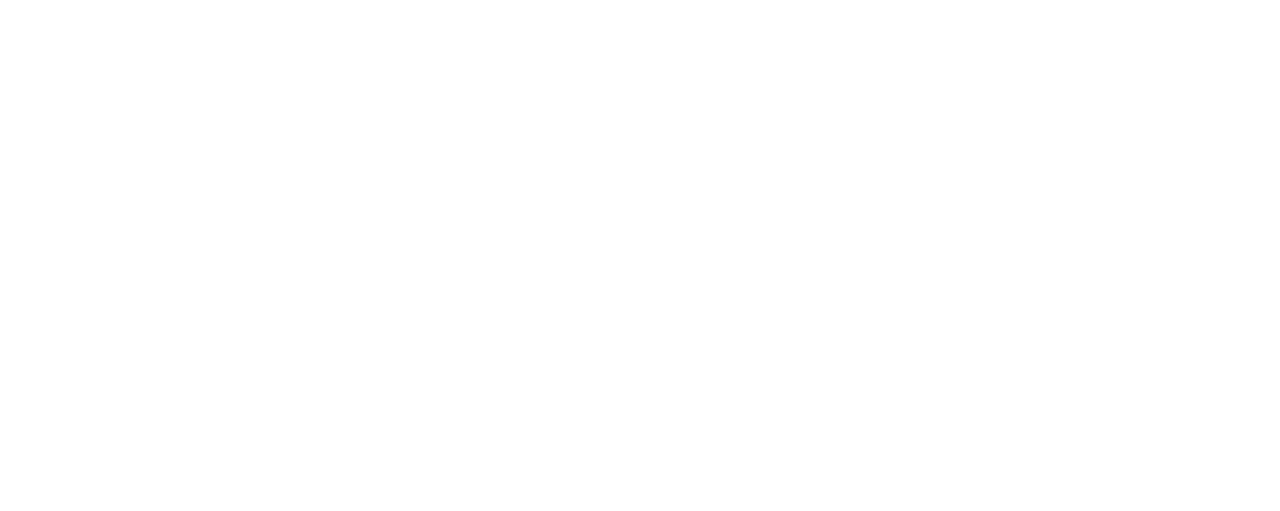
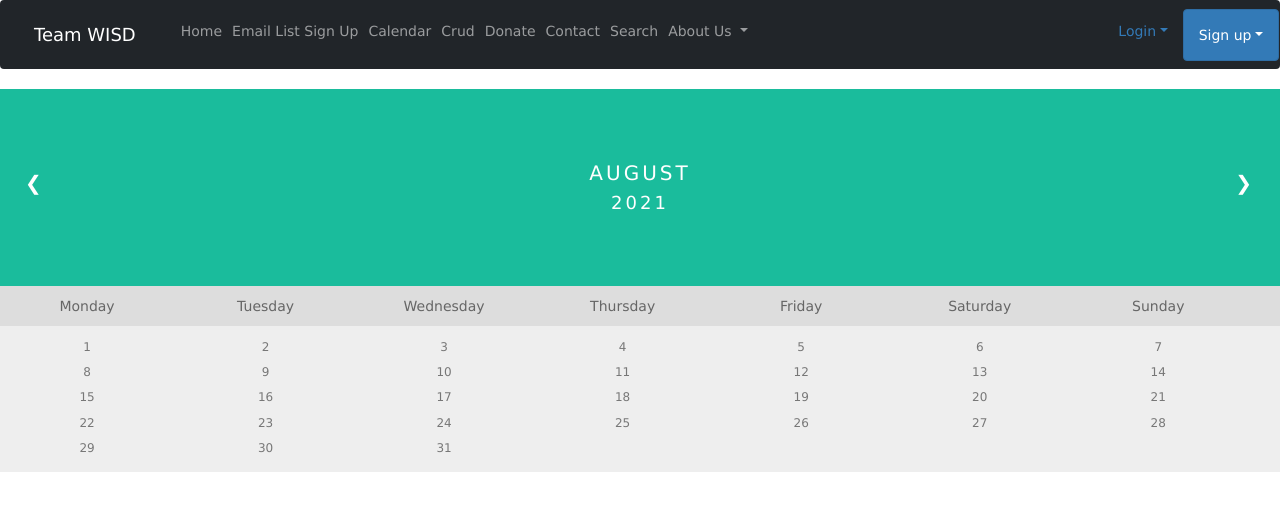
Before and after one commit to nighthawkcoders/lax, a Flask app: page /calendar/ in a window 1280 px wide. Before the commit the part shown is empty. Shown: the top 511 px of the page. Run offline with Flask 2, Linux system fonts and the light colour scheme; some libraries are stand-ins or nearby versions.

Commit message:
Calendar page fix

```diff
--- a/templates/calendar.html
+++ b/templates/calendar.html
@@ -1,10 +1,139 @@
+{% include "layouts/base.html" %}
 <!DOCTYPE html>
 <html lang="en">
 <head>
     <meta charset="UTF-8">
     <title>Title</title>
 </head>
+<style>
+ul {list-style-type: none;}
+body {font-family: Verdana, sans-serif;}
+
+/* Month header */
+.month {
+padding: 70px 25px;
+width: 100%;
+background: #1abc9c;
+text-align: center;
+}
+
+/* Month list */
+.month ul {
+margin: 0;
+padding: 0;
+}
+
+.month ul li {
+color: white;
+font-size: 20px;
+text-transform: uppercase;
+letter-spacing: 3px;
+}
+
+/* Previous button inside month header */
+.month .prev {
+float: left;
+padding-top: 10px;
+}
+
+/* Next button */
+.month .next {
+float: right;
+padding-top: 10px;
+}
+
+/* Weekdays (Mon-Sun) */
+.weekdays {
+margin: 0;
+padding: 10px 0;
+background-color:#ddd;
+}
+
+.weekdays li {
+display: inline-block;
+width: 13.6%;
+color: #666;
+text-align: center;
+}
+
+/* Days (1-31) */
+.days {
+padding: 10px 0;
+background: #eee;
+margin: 0;
+}
+
+.days li {
+list-style-type: none;
+display: inline-block;
+width: 13.6%;
+text-align: center;
+margin-bottom: 5px;
+font-size:12px;
+color: #777;
+}
+
+/* Highlight the "current" day */
+.days li .active {
+padding: 5px;
+background: #1abc9c;
+color: white !important
+}
+
+</style>
+
 <body>
+<div class="month">
+    <ul>
+        <li class="prev">&#10094;</li>
+        <li class="next">&#10095;</li>
+        <li>August<br><span style="font-size:18px">2021</span></li>
+    </ul>
+</div>
+
+<ul class="weekdays">
+    <li>Monday</li>
+    <li>Tuesday</li>
+    <li>Wednesday</li>
+    <li>Thursday</li>
+    <li>Friday</li>
+    <li>Saturday</li>
+    <li>Sunday</li>
+</ul>
+
+<ul class="days">
+    <li>1</li>
+    <li>2</li>
+    <li>3</li>
+    <li>4</li>
+    <li>5</li>
+    <li>6</li>
+    <li>7</li>
+    <li>8</li>
+    <li>9</li>
+    <li>10</li>
+    <li>11</li>
+    <li>12</li>
+    <li>13</li>
+    <li>14</li>
+    <li>15</li>
+    <li>16</li>
+    <li>17</li>
+    <li>18</li>
+    <li>19</li>
+    <li>20</li>
+    <li>21</li>
+    <li>22</li>
+    <li>23</li>
+    <li>24</li>
+    <li>25</li>
+    <li>26</li>
+    <li>27</li>
+    <li>28</li>
+    <li>29</li>
+    <li>30</li>
+    <li>31</li>
+</ul>
 
 </body>
 </html>
```
